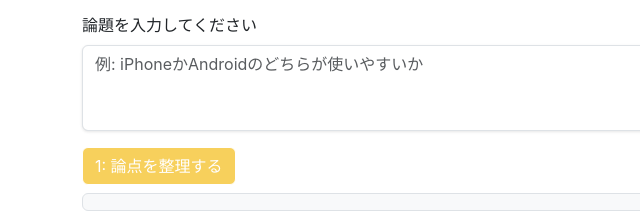
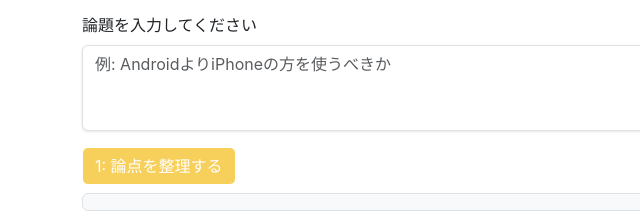
Before and after one commit to mimisukeMaster/AI-VOICEVOX, a website: page public/index.html in a window 1280 px wide. Shown: the part 191-415 px from the top of the page, 0-640 px from the left. Drawn offline with nearby package versions, Linux system fonts and the light colour scheme; a web font is replaced by a local one.

Commit message:
fix: Fix placeholder to appropriate form

```diff
--- a/public/index.html
+++ b/public/index.html
@@ -48,7 +48,7 @@
 
         <div class="mb-3">
             <label for="inputText" class="form-label">論題を入力してください</label>
-            <textarea class="form-control debate-textarea" id="inputText" rows="3" placeholder="例: iPhoneかAndroidのどちらが使いやすいか"></textarea>
+            <textarea class="form-control debate-textarea" id="inputText" rows="3" placeholder="例: AndroidよりiPhoneの方を使うべきか"></textarea>
         </div>
 
         <div class="mb-3">
```
